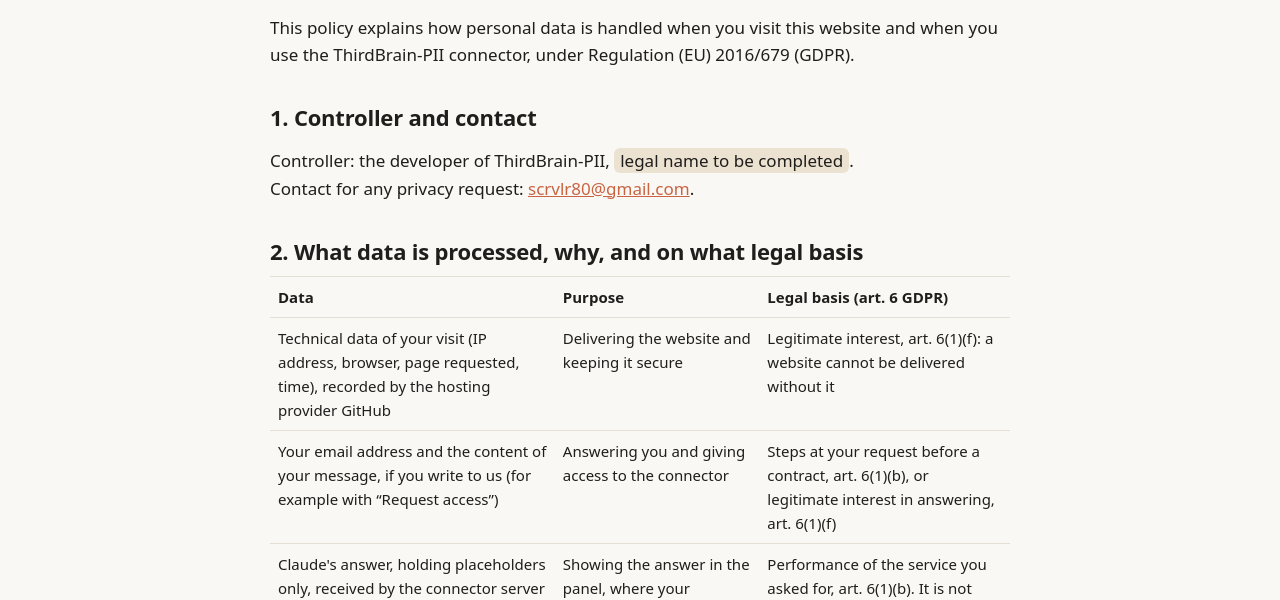
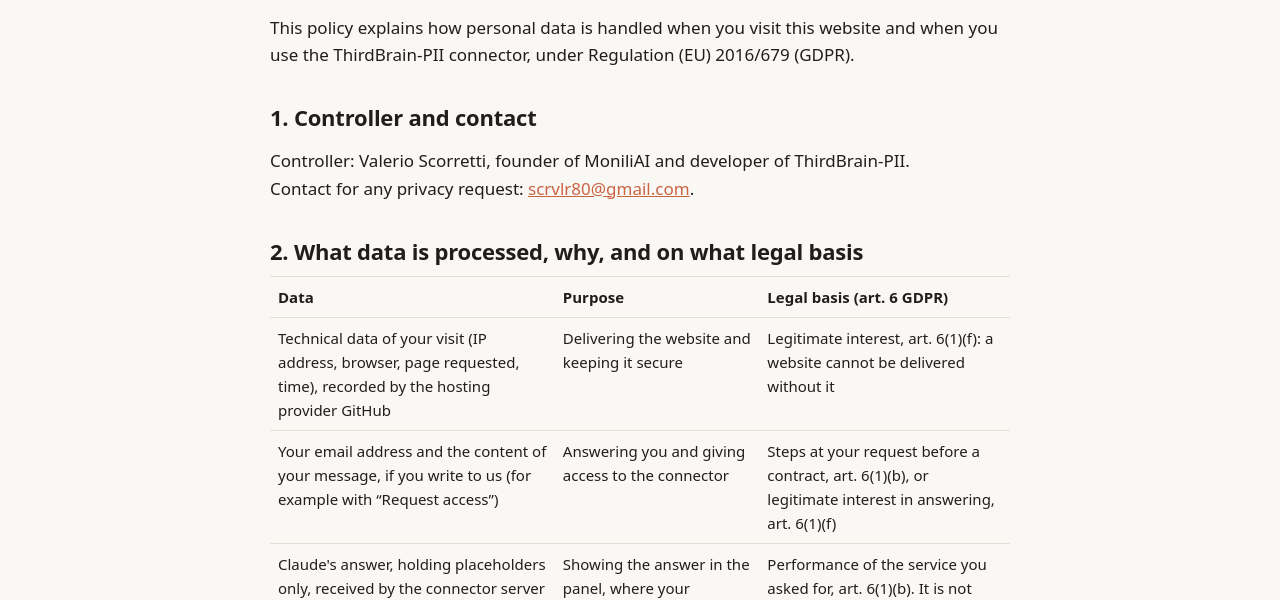
Before and after one commit to Monili-vlr/thirdbrain-pii, a plain HTML site: page privacy.html in a window 1280 px wide. Shown: the part 207-807 px from the top of the page. Drawn offline with Linux system fonts and the light colour scheme.

Commit message:
Privacy and licence: name the controller and author (Valerio Scorretti) instead of placeholders
Co-Authored-By: Claude Opus 5.5 <noreply@anthropic.com>

```diff
--- a/privacy.html
+++ b/privacy.html
@@ -27,7 +27,7 @@
 <p>This policy explains how personal data is handled when you visit this website and when you use the ThirdBrain-PII connector, under Regulation (EU) 2016/679 (GDPR).</p>
 
 <h2>1. Controller and contact</h2>
-<p>Controller: the developer of ThirdBrain-PII, <span class="todo">legal name to be completed</span>.<br>Contact for any privacy request: <a href="mailto:scrvlr80@gmail.com">scrvlr80@gmail.com</a>.</p>
+<p>Controller: Valerio Scorretti, founder of MoniliAI and developer of ThirdBrain-PII.<br>Contact for any privacy request: <a href="mailto:scrvlr80@gmail.com">scrvlr80@gmail.com</a>.</p>
 
 <h2>2. What data is processed, why, and on what legal basis</h2>
 <table>
```
Also changed, not shown: license.html (+1 -1 lines).
